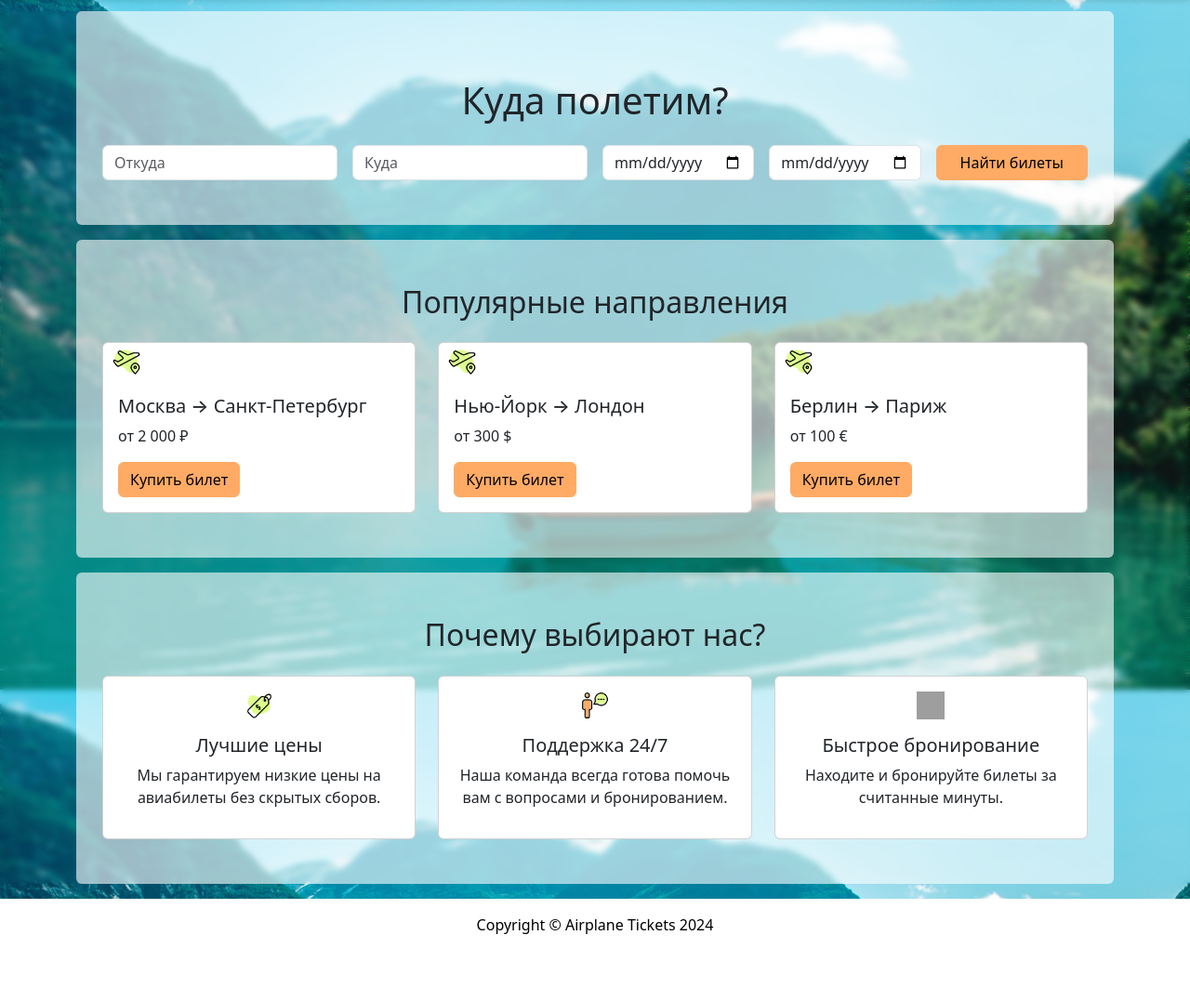
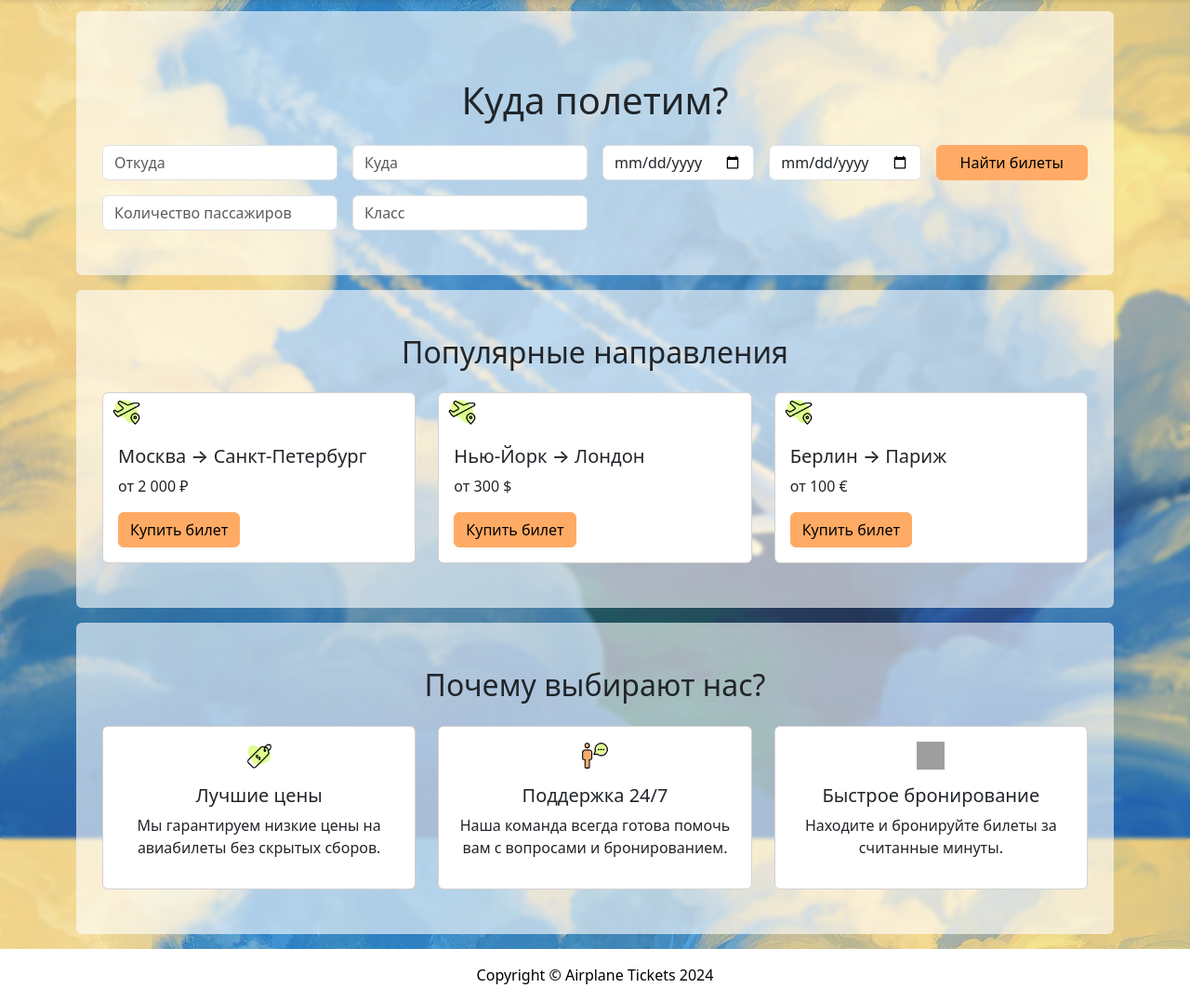
Before and after one commit to kob3ni/Myapp, a Django app: page / in a window 1280 px wide. Shown: the part 58-1135 px from the top of the page at 93% size. Before the commit the page ends 1063 px from the top, so only its background shows below. Run offline with Django 4.2, Linux system fonts and the light colour scheme; some libraries are stand-ins or nearby versions; grey boxes are pictures that could not be loaded.

Commit message:
new main page with new options

```diff
--- a/main/templates/main/base.html
+++ b/main/templates/main/base.html
@@ -94,7 +94,9 @@
     <script src="{% static "deps/js/jquery/jquery-3.7.0.min.js" %}"></script>
     <script src="{% static "deps/js/jquery-events.js" %}"></script>
     <script src="{% static "deps/js/jquery-ajax.js" %}"></script>
+    <script src="{% static "deps/js/jquery-count.js" %}"></script>
     <script src="{% static "deps/js/bootstrap/bootstrap.bundle.min.js" %}"></script>
+
 </body>
 
 </html>
--- a/main/templates/main/index.html
+++ b/main/templates/main/index.html
@@ -23,12 +23,29 @@
             <div class="col-md-2">
                 <input type="date" class="form-control" placeholder="Дата обратно" name="return-date">
             </div>
+
             <div class="col-md-2">
                 <button type="submit" class="btn btn-primary w-100">Найти билеты</button>
+            </div>
+
+
+            <div class="col-md-3">
+                <input type="number" class="form-control" placeholder="Количество пассажиров" name="passengers" required>
+            </div>
+
+            <!-- Выбор тарифа -->
+            <div class="col-md-3">
+                <input type="text" list="options" class="form-control" placeholder="Класс" name="tariff" required>
+                <datalist id="options">
+                    <option value="Эконом">
+                    <option value="Комфорт">
+                    <option value="Бизнес">
+                  </datalist>
             </div>
         </form>
     </div>
 </section>
+
 
 <section class="container rounded p-3 mb-3 custom-bg py-5">
     <div class="container ">
--- a/static/deps/css/my_css.css
+++ b/static/deps/css/my_css.css
@@ -1,5 +1,5 @@
 body {
-  background-image: url("../images/bg-image.jpg");
+  background-image: url("../images/bg-image-art.jpg");
   padding-top: 70px;
   background-repeat: no-repeat;
   background-attachment: fixed;
@@ -19,7 +19,7 @@ body {
 }
 
 .blur {
-  backdrop-filter: blur(3px);
+  backdrop-filter: blur(2px);
 }
 
 .custom-bg {
```
Also changed, not shown: static/deps/js/jquery-count.js (added, +33 -0 lines), static/deps/images/bg-image-air.jpg (added), static/deps/images/bg-image-art.jpg (added).
